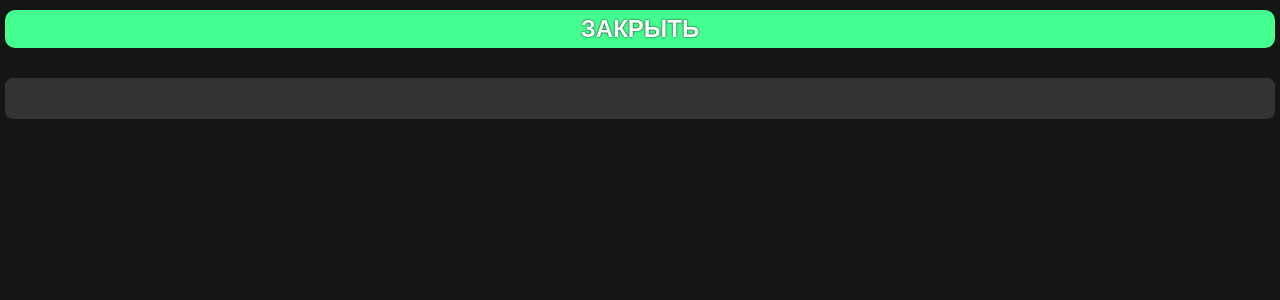
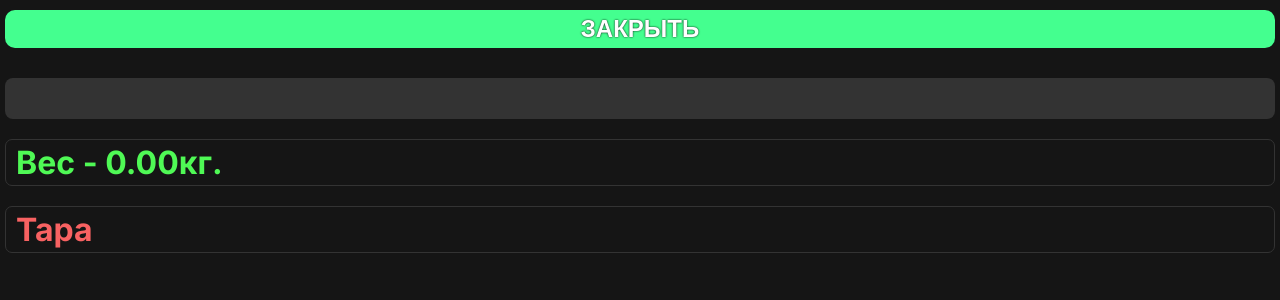
Before and after one commit to Alex99like/kassa, a Next.js app: page / in a window 1280 px wide. Both pictures are taken after a click on the button "Добавить Запись". Shown: the top 300 px of the page. Built offline with nearby package versions, Linux system fonts and the light colour scheme.

Commit message:
feat: test input

```diff
--- a/app/(main)/page.tsx
+++ b/app/(main)/page.tsx
@@ -8,11 +8,13 @@ import { List } from '@/components/list/List'
 import { Control } from '@/components/control/Control'
 import { Note } from '@/components/modals/Note'
 import { useAppSelector } from '@/hooks/useAppSelector'
+import { AnimatePresence } from 'framer-motion'
 
 export default function Home() {
   const { modal } = useAppSelector(state => state.root)
 
   return (
+  <>
     <main className={styles.main}>
       <Note />
       <div className={styles.navbar}>
@@ -22,5 +24,6 @@ export default function Home() {
       <List />
       <Control />
     </main>
+  </>
   )
 }
--- a/components/modals/Note.module.scss
+++ b/components/modals/Note.module.scss
@@ -34,4 +34,86 @@
     background-color: #333333;
     color: #ffffff;
   }
+
+  .weights {
+    margin-top: 20px;
+    display: flex;
+    flex-direction: column;
+    flex-wrap: wrap;
+    gap: 10px;
+
+    .item {
+      display: flex;
+    }
+
+    h3 {
+      font-size: 32px;
+
+      border: 1px solid #333333;
+      padding: 3px 10px;
+      color: #4ff955;
+      border-radius: 7px;
+    }
+
+    span {
+      width: 100%;
+      background-color: #333333;
+      padding: 5px;
+      font-size: 20px;
+      border-radius: 5px;
+    }
+  }
+
+  .containers {
+    margin-top: 20px;
+    display: flex;
+    flex-direction: column;
+    flex-wrap: wrap;
+    gap: 10px;
+
+    .item {
+      display: flex;
+    }
+
+    h3 {
+      font-size: 32px;
+
+      border: 1px solid #333333;
+      padding: 3px 10px;
+      color: #f86262;
+      border-radius: 7px;
+    }
+
+    span {
+      width: 100%;
+      background-color: #333333;
+      padding: 5px;
+      font-size: 20px;
+      border-radius: 5px;
+    }
+  }
+
+  .buttons {
+    position: relative;
+    margin-left: auto;
+    display: flex;
+
+    font-size: 16px;
+
+    .delete {
+      display: block;
+      color: #e11a1aa1;
+      height: 30px;
+      padding: 5px;
+      width: 30px;
+    }
+
+    .edit {
+      display: block;
+      color: #0add54a1;
+      height: 30px;
+      padding: 5px;
+      width: 30px;
+    }
+  }
 }
--- a/components/modals/Note.tsx
+++ b/components/modals/Note.tsx
@@ -4,47 +4,67 @@ import { useActions } from '@/hooks/useActions'
 import styles from './Note.module.scss'
 import { useAppSelector } from "@/hooks/useAppSelector"
 import { motion, AnimatePresence } from 'framer-motion'
-import { ChangeEvent, useState } from 'react'
+import { KeyboardEvent, useState } from 'react'
+import { FiEdit } from 'react-icons/fi'
+import { MdDelete } from 'react-icons/md'
 
 export const Note = () => {
   const { modal } = useAppSelector(state => state.root)
   const { handleModal } = useActions()
-  const [weights, setWeight] = useState<any[]>([])
 
-  const handleChange = (e: ChangeEvent<HTMLInputElement>) => {
-    const number = e.target.value
-    console.log(e.target.value)
-    if (typeof parseInt(number) === 'number') {
-      setWeight(prev => [...prev, parseInt(number)])
+  const [weights, setWeight] = useState<number[]>([])
+  const [containers, setContainers] = useState<number[]>([])
+  const [value, setValue] = useState('')
+
+  const handleWeight = (e: KeyboardEvent<HTMLInputElement>) => {
+    if (e.key === 'Enter') {
+      setWeight(prev => [...prev, +value])
+      setValue('')
     }
   }
 
   return (
-    <>
+    <AnimatePresence>
     {modal && (
     <motion.div
       key="modal"
       className={styles.wrapper}
       initial={{ height: 0 }}
+      exit={{ height: 0 }}
       animate={{ height: '100vh' }}
-      //exit={{ height: 0 }}
       transition={{ duration: .3 }}
     >
       <div className={styles.container}>
         <button onClick={() => handleModal(false)} className={styles.close}>ЗАКРЫТЬ</button>
         <input
           type="number"
-          //onChange={handleChange}
-          onKeyDown={(e) => setWeight(prev => [...prev, e.key])}
+          value={value}
+          onChange={(e) => setValue(e.target.value)}
+          onKeyDown={handleWeight}
         />
-        <div>
+        <div className={styles.weights}>
+          <h3>Вес - {weights.reduce((acc, el) => acc + el, 0).toFixed(2)}кг.</h3>
           {weights.map((el) => (
-            <span key={Math.random()}>{el}</span>
+            <span className={styles.item} key={Math.random()}>
+              <span>{el} кг.</span>
+              <div className={styles.buttons}>
+                <FiEdit className={styles.edit} />
+                <MdDelete className={styles.delete} />
+              </div>
+            </span>
+          ))}
+        </div>
+        <div className={styles.containers}>
+          <h3>Тара</h3>
+          {containers.map((el) => (
+            <span key={Math.random()}>
+              {el}
+            </span>
           ))}
         </div>
       </div>
     </motion.div>
     )}
-    </>
+    </AnimatePresence>
   )
 }
--- a/providers/ReduxProvider.tsx
+++ b/providers/ReduxProvider.tsx
@@ -8,9 +8,9 @@ import { AnimatePresence } from 'framer-motion'
 export const ReduxProvider = ({ children }: PropsWithChildren) => {
   return (
     <Provider store={store}>
-      <AnimatePresence>
+      <>
         {children}
-      </AnimatePresence>
+      </>
     </Provider>
   )
 }
```
